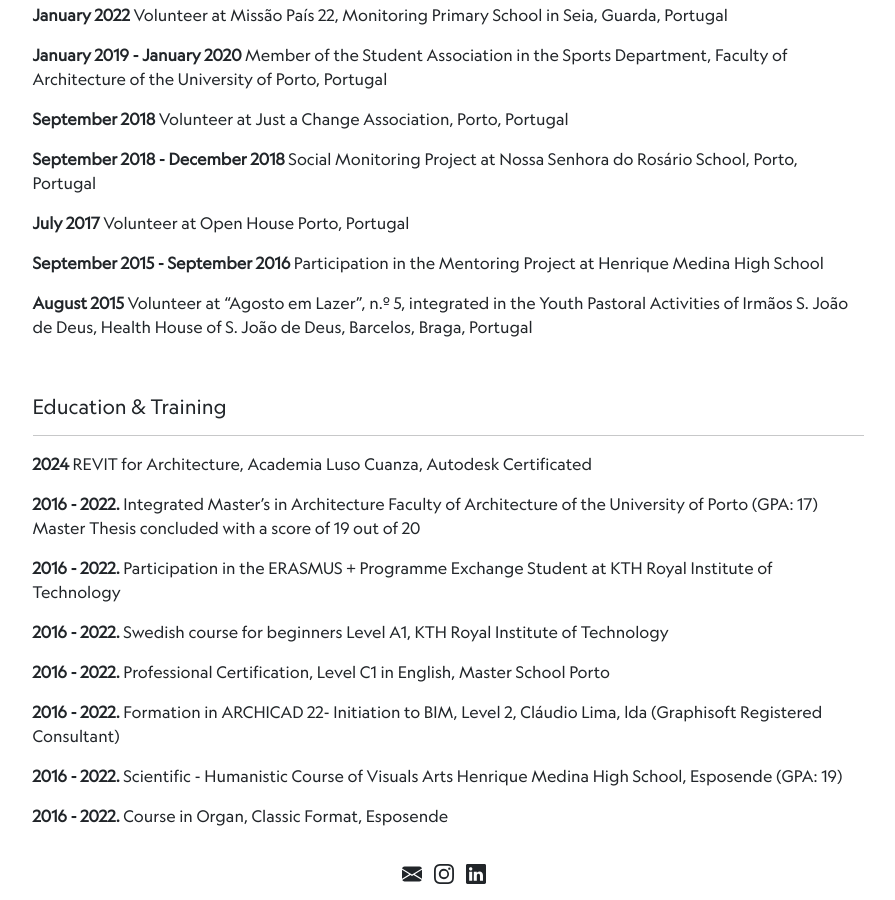
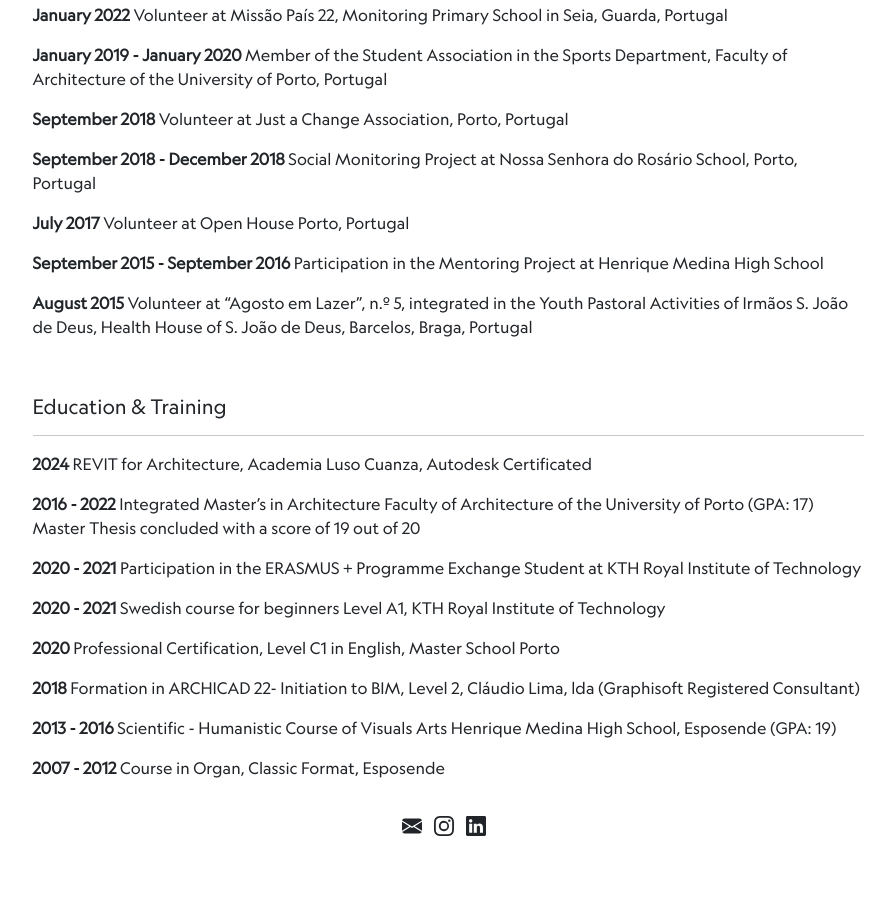
Before and after one commit to martagaiaoviana/martagaiaoviana.github.io, a Jekyll site: the page built from about.md, in a window 1280 px wide and 900 px high, scrolled down 1224 px. Shown: the whole window, without its empty margins (192-1087 px from the left). Built offline with Jekyll 4.4.1, drawn with Linux system fonts in a browser that asks for light colours; after the commit the page ends 2076 px from its top, so only the background shows below that.

Commit message:
Update about.md

```diff
--- a/about.md
+++ b/about.md
@@ -5,7 +5,7 @@
 permalink: /about/
 ---
 
-<div class="row pt-3 align-items-stretch">
+<div class="row pt-3 align-items-end">
   <div class="col-lg-7">
     <img src="{{site.baseurl}}/assets/images/marta_on_the_beach.webp"
          class="img-fluid h-100"
@@ -13,16 +13,13 @@
          alt="Portrait of Marta on the beach">
   </div>
 
-  <div class="col-lg-5 d-flex flex-column justify-content-between">
+  <div class="col-lg-5 d-flex flex-column justify-content-end">
     <div>
       <h2 class="mb-0">About Me</h2>
-      <p class="mb-1">
+      <p class="mb-0">
         I am an architect and researcher focused on the political, social, and spatial dimensions of living.
       </p>
-
-      <br> <!-- Força uma quebra de linha (sem espaço extra) -->
-
-      <h2 class="mb-0">Contact Information</h2>
+      <h2 class="mt-0 mb-0">Contact Information</h2>
       <p class="mt-1">
         For professional inquiries, feel free to contact me at:
         <a href="mailto:{{ site.footer-links.email }}">{{ site.footer-links.email }}</a>
@@ -85,20 +82,20 @@
 ##### Education & Training
 <hr/>
 
-**2024** REVIT for Architecture, Academia Luso Cuanza, Autodesk Certificated
+**2024**         REVIT for Architecture, Academia Luso Cuanza, Autodesk Certificated
 
-**2016 - 2022.** Integrated Master’s in Architecture Faculty of Architecture of the University of Porto (GPA: 17)
+**2016 - 2022**  Integrated Master’s in Architecture Faculty of Architecture of the University of Porto (GPA: 17)
 Master Thesis concluded with a score of 19 out of 20
 
-**2016 - 2022.** Participation in the ERASMUS + Programme Exchange Student at KTH Royal Institute of Technology
+**2020 - 2021**  Participation in the ERASMUS + Programme Exchange Student at KTH Royal Institute of Technology
 
-**2016 - 2022.** Swedish course for beginners Level A1, KTH Royal Institute of Technology
+**2020 - 2021**  Swedish course for beginners Level A1, KTH Royal Institute of Technology
 
-**2016 - 2022.** Professional Certification, Level C1 in English, Master School Porto
+**2020**         Professional Certification, Level C1 in English, Master School Porto
 
-**2016 - 2022.** Formation in ARCHICAD 22- Initiation to BIM, Level 2, Cláudio Lima, lda (Graphisoft Registered Consultant)
+**2018**         Formation in ARCHICAD 22- Initiation to BIM, Level 2, Cláudio Lima, lda (Graphisoft Registered Consultant)
 
-**2016 - 2022.** Scientific - Humanistic Course of Visuals Arts
+**2013 - 2016**  Scientific - Humanistic Course of Visuals Arts
 Henrique Medina High School, Esposende (GPA: 19)
 
-**2016 - 2022.** Course in Organ, Classic Format, Esposende
+**2007 - 2012**  Course in Organ, Classic Format, Esposende
```
